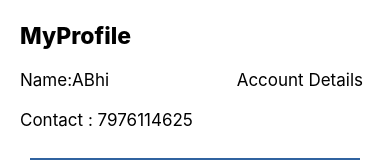
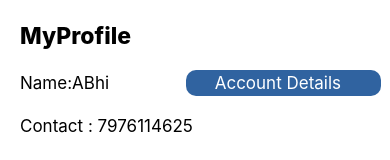
Before and after one commit to abhijan2402/ShoppingApp, a React Native app: screen /Account in a window 390 px wide. Both pictures are taken after a click on the element 195 px from the left and 28 px from the top of the page. Shown: the part 295-455 px from the top of the page. Built offline with nearby package versions, Linux system fonts and the light colour scheme.

Commit message:
Adding seller profile page

```diff
--- a/Screen/Account.js
+++ b/Screen/Account.js
@@ -28,9 +28,9 @@ function Account() {
                             <View style={styles.MyProfileText}>
                                 <Text style={styles.MyProfileTextInner}>MyProfile</Text>
                             </View>
-                            <View style={styles.DetailSection}>
-                                <View style={styles.innerDetailSection}><Text style={styles.innerDetailSectionText}>Name:ABhi</Text></View>
-                                <View style={styles.innerDetailSection}><Text style={[styles.innerDetailSectionText, { marginLeft: -20 }]}>Account Details</Text></View>
+                            <View style={styles.DetailSection1}>
+                                <View style={styles.innerDetailSection1}><Text style={styles.innerDetailSectionText}>Name:ABhi</Text></View>
+                                <View style={[styles.innerDetailSection2]}><Text style={[styles.innerDetailSectionText, { justifyContent: "center", color: "white" }]}>Account Details</Text></View>
                             </View>
                             <View style={styles.ContactView}>
                                 <View style={styles.innerDetailSection}><Text style={styles.innerDetailSectionText}>Contact : 7976114625</Text></View>
@@ -156,13 +156,14 @@ const styles = StyleSheet.create({
     DetailSection: {
         display: 'flex',
         flexDirection: "row",
-        // justifyContent: "space-around"
     },
+
     innerDetailSection: {
         width: windowWidth / 1.8,
         marginLeft: 20,
         marginVertical: 10
     },
+
     innerDetailSectionText: {
         fontSize: 17,
         color: "black"
@@ -191,12 +192,33 @@ const styles = StyleSheet.create({
         fontSize: 16,
         alignSelf: "center",
         marginLeft: 15,
-        // color: "black"
-    }
 
-
+    },
 
     // for Shopkepper
+    DetailSection1: {
+        display: 'flex',
+        flexDirection: "row",
+
+    },
+    innerDetailSection1: {
+        width: windowWidth / 2.1,
+        marginVertical: 10,
+        justifyContent: "center",
+        alignSelf: "center",
+        paddingHorizontal: 20
+    },
+    innerDetailSection2: {
+        width: windowWidth / 2,
+        marginVertical: 10,
+        justifyContent: "center",
+        alignSelf: "center",
+        textAlign: "center",
+        padding: 3,
+        paddingHorizontal: 29,
+        backgroundColor: "#3063A0",
+        borderRadius: 10,
+    },
 
 
 });
```
